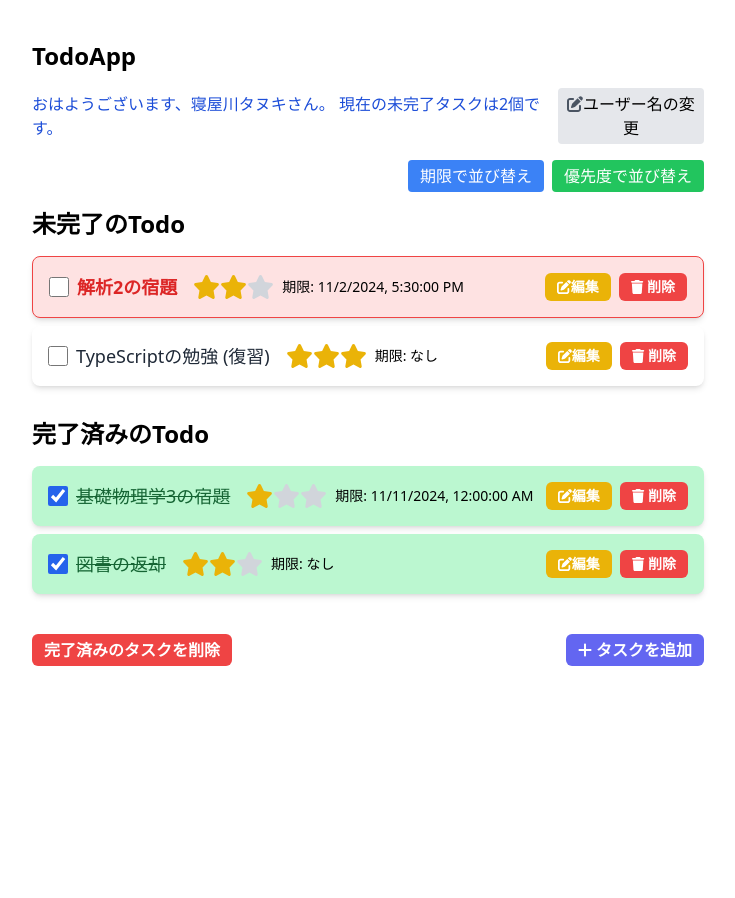
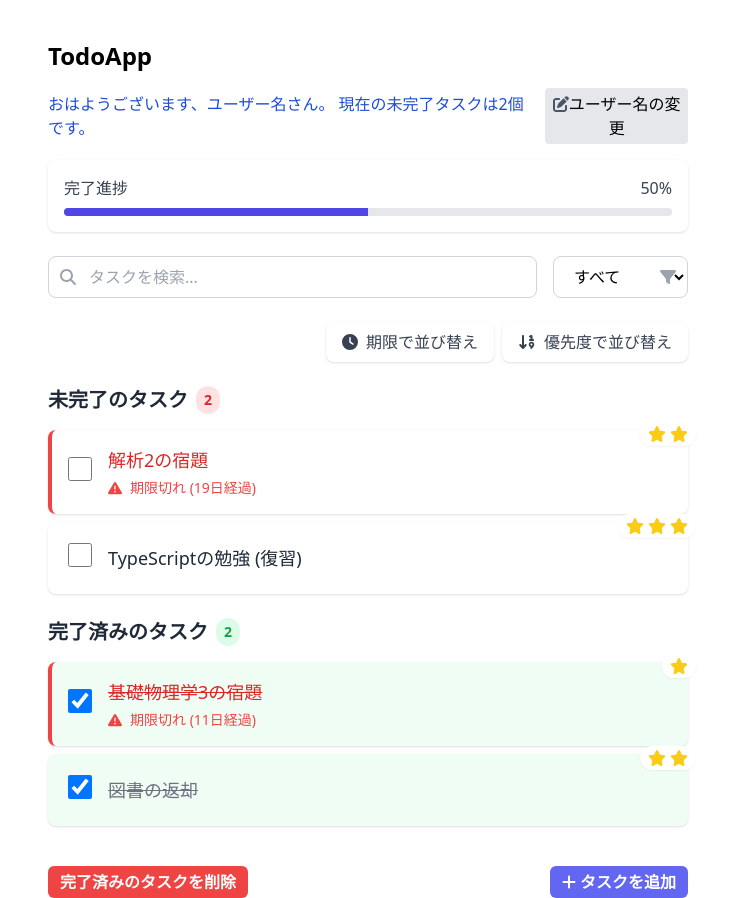
Before and after one commit to s-ao213/react-todo-app, a React (Vite) app: page / in a window 1280 px wide. Shown: the whole page, without its empty margins (272-1007 px from the left). Before the commit the page ends 800 px from the top, so only its background shows below. Built offline with nearby package versions, Linux system fonts and the light colour scheme.

Commit message:
update App.tsx, TodoItem.tsx, TodoList.tsx and tailwind.config.js

```diff
--- a/src/App.tsx
+++ b/src/App.tsx
@@ -11,7 +11,7 @@ import Modal from "./Modal";
 const App = () => {
   const [todos, setTodos] = useState<Todo[]>([]);
   const [initialized, setInitialized] = useState(false);
-  const [userName, setUserName] = useState("寝屋川タヌキ"); // ユーザー名の状態
+  const [userName, setUserName] = useState("ユーザー名"); // ユーザー名の状態
   const [isEditingName, setIsEditingName] = useState(false); // 名前編集モードの状態
   const todoLocalStorageKey = "TodoApp";
   const userNameKey = "TodoAppUserName"; // ユーザー名用のキー
@@ -115,7 +115,6 @@ const App = () => {
   const [sortBy, setSortBy] = useState<"deadline" | "priority" | null>(null); // 並び替え状態
 
   // 未完了のタスクを並び替える関数
-  // getSortedTodos関数を修正
   const getSortedTodos = (todos: Todo[]) => {
     if (sortBy === "deadline") {
       return todos.sort(
@@ -131,7 +130,8 @@ const App = () => {
   };
 
   return (
-    <div className="mx-4 mt-10 max-w-2xl md:mx-auto">
+    <div className="xs:px-2 mx-4 mt-10 w-full max-w-2xl sm:px-4 md:mx-auto">
+      {" "}
       <h1 className="mb-4 text-2xl font-bold">TodoApp</h1>
       <div className="mb-4">
         <div className="flex items-center">
@@ -175,7 +175,6 @@ const App = () => {
         onEdit={handleEditTodo}
         setSortBy={setSortBy}
       />
-
       <div className="mt-5 flex justify-between">
         <button
           type="button"
@@ -193,7 +192,6 @@ const App = () => {
           タスクを追加
         </button>
       </div>
-
       {/* モーダルコンポーネントの追加 */}
       <Modal
         isOpen={isModalOpen}
--- a/src/Modal.tsx
+++ b/src/Modal.tsx
@@ -4,7 +4,7 @@ import "react-datepicker/dist/react-datepicker.css";
 import { ja } from "date-fns/locale";
 import { FontAwesomeIcon } from "@fortawesome/react-fontawesome";
 import { faStar as faStarSolid } from "@fortawesome/free-solid-svg-icons";
-import { Todo } from "./types"; // Todo型をtypesからインポート
+import { Todo } from "./types";
 
 type ModalProps = {
   isOpen: boolean;
@@ -113,7 +113,7 @@ const Modal: React.FC<ModalProps> = ({
                 key={value}
                 onClick={() => setNewTodoPriority(value)}
                 className={`transition-colors duration-200 focus:outline-none ${
-                  newTodoPriority >= value ? "text-yellow-500" : "text-gray-400" // 未選択時を薄いグレーに変更
+                  newTodoPriority >= value ? "text-yellow-500" : "text-gray-400"
                 }`}
               >
                 <FontAwesomeIcon
--- a/src/TodoItem.tsx
+++ b/src/TodoItem.tsx
@@ -3,70 +3,120 @@ import { FontAwesomeIcon } from "@fortawesome/react-fontawesome";
 import {
   faTrash,
   faEdit,
-  faStar as faStarSolid,
+  faStar,
+  faClock,
+  faExclamationTriangle,
 } from "@fortawesome/free-solid-svg-icons";
-import { Todo } from "./types"; // こちらのインポートが必要
+import { Todo } from "./types";
 
 type Props = {
   todo: Todo;
   updateIsDone: (id: string, value: boolean) => void;
   remove: (id: string) => void;
-  onEdit: (todo: Todo) => void; // onEditをPropsに追加
+  onEdit: (todo: Todo) => void;
 };
 
-const TodoItem = ({ todo, updateIsDone, remove, onEdit }: Props) => {
-  // onEditを引数に追加
+const TodoItem: React.FC<Props> = ({ todo, updateIsDone, remove, onEdit }) => {
   const isOverdue = todo.deadline && new Date(todo.deadline) < new Date();
+  const deadlineDate = todo.deadline ? new Date(todo.deadline) : null;
+  const timeLeft = deadlineDate
+    ? deadlineDate.getTime() - new Date().getTime()
+    : null;
+  const daysLeft = timeLeft
+    ? Math.ceil(timeLeft / (1000 * 60 * 60 * 24))
+    : null;
+  const isUrgent = daysLeft !== null && daysLeft <= 3 && !todo.isDone;
 
   return (
     <div
-      className={`mb-2 flex items-center justify-between rounded-lg p-4 shadow-md transition-shadow duration-200 hover:shadow-lg ${todo.isDone ? "bg-green-200" : isOverdue ? "border border-red-500 bg-red-100" : "bg-white"}`}
+      className={`
+        group relative flex items-center rounded-lg p-4 shadow
+        transition-all duration-300
+        hover:-translate-y-1 hover:shadow-lg
+        ${todo.isDone ? "bg-green-50" : "bg-white"}
+        ${isOverdue ? "border-l-4 border-red-500" : isUrgent ? "border-l-4 border-yellow-500" : "border-l-4 border-transparent"}
+        mobile:flex-col mobile:items-start mobile:space-y-2
+      `}
     >
-      <div className="flex items-center">
+      <div className="absolute -right-2 -top-2 flex space-x-1 rounded-full bg-white px-2 py-1 shadow-sm mobile:relative mobile:mb-2 mobile:self-end">
+        {[...Array(todo.priority)].map((_, i) => (
+          <FontAwesomeIcon key={i} icon={faStar} className="text-yellow-400" />
+        ))}
+      </div>
+
+      <div className="flex w-full items-center space-x-4 mobile:w-full mobile:flex-col mobile:space-x-0 mobile:space-y-2">
+        {/* チェックボックス */}
+        <div className="relative mobile:self-start">
           <input
             type="checkbox"
             checked={todo.isDone}
             onChange={(e) => updateIsDone(String(todo.id), e.target.checked)}
-          className="mr-2 size-5 cursor-pointer accent-blue-600"
+            className="size-6 cursor-pointer rounded-full border-2
+              transition-colors duration-200 focus:ring-2
+              focus:ring-indigo-500 mobile:size-5"
+          />
+        </div>
+
+        {/* タスク詳細 */}
+        <div className="grow mobile:w-full">
+          <p
+            className={`text-lg font-medium
+              transition-all duration-200 mobile:text-base
+              ${todo.isDone ? "text-gray-500 line-through" : "text-gray-800"}
+              ${isOverdue ? "text-red-600" : ""}
+            `}
+          >
+            {todo.name}
+          </p>
+
+          {deadlineDate && (
+            <div className="mt-1 flex items-center space-x-2 text-sm mobile:text-xs">
+              <FontAwesomeIcon
+                icon={isOverdue ? faExclamationTriangle : faClock}
+                className={`mobile:text-sm ${isOverdue ? "text-red-500" : "text-gray-400"}`}
               />
               <span
-          className={`text-lg ${todo.isDone ? "text-green-800 line-through" : isOverdue ? "font-bold text-red-600" : "text-gray-800"}`}
+                className={`
+      ${isOverdue ? "text-red-500" : isUrgent ? "text-yellow-600" : "text-gray-500"}
+    `}
               >
-          {todo.name}
+                {isOverdue && daysLeft !== null
+                  ? `期限切れ (${Math.abs(daysLeft)}日経過)`
+                  : daysLeft !== null
+                    ? `残り${daysLeft}日`
+                    : "期限なし"}
               </span>
-
-        <div className="ml-4 flex">
-          {[1, 2, 3].map((value) => (
-            <FontAwesomeIcon
-              key={value}
-              icon={faStarSolid}
-              className={`${
-                todo.priority >= value ? "text-yellow-500" : "text-gray-300"
-              } transition-colors duration-200`}
-              style={{ fontSize: "24px" }}
-            />
-          ))}
+            </div>
+          )}
         </div>
 
-        <span className="ml-2 text-sm">
-          期限:{" "}
-          {todo.deadline ? new Date(todo.deadline).toLocaleString() : "なし"}
-        </span>
-      </div>
+        {/* アクションボタン - モバイル時に常に表示 */}
+        <div
+          className="
+          flex space-x-2
+          opacity-0 transition-opacity duration-200
+          group-hover:opacity-100 mobile:w-full mobile:justify-end mobile:opacity-100"
+        >
           <button
             onClick={() => onEdit(todo)}
-        className="ml-auto flex items-center rounded-md bg-yellow-500 px-3 py-1 text-sm font-bold text-white transition duration-200 hover:bg-yellow-600"
+            className=" rounded-full bg-indigo-100 p-2
+              text-indigo-600 transition-colors hover:bg-indigo-200 mobile:p-1.5
+              mobile:text-sm"
+            title="編集"
           >
             <FontAwesomeIcon icon={faEdit} />
-        編集
           </button>
           <button
             onClick={() => remove(String(todo.id))}
-        className="ml-2 flex items-center rounded-md bg-red-500 px-3 py-1 text-sm font-bold text-white transition duration-200 hover:bg-red-600"
+            className="rounded-full bg-red-100 p-2
+              text-red-600 transition-colors hover:bg-red-200 mobile:p-1.5
+              mobile:text-sm"
+            title="削除"
           >
-        <FontAwesomeIcon icon={faTrash} className="mr-1" />
-        削除
+            <FontAwesomeIcon icon={faTrash} />
           </button>
+        </div>
+      </div>
     </div>
   );
 };
--- a/src/TodoList.tsx
+++ b/src/TodoList.tsx
@@ -1,68 +1,195 @@
-import React from "react";
+import React, { useState } from "react";
+import { Todo } from "./types";
 import TodoItem from "./TodoItem";
-import { Todo } from "./types";
+import { FontAwesomeIcon } from "@fortawesome/react-fontawesome";
+import {
+  faSort,
+  faSortNumericDown,
+  faClock,
+  faSearch,
+  faFilter,
+} from "@fortawesome/free-solid-svg-icons";
 
 type Props = {
   todos: Todo[];
   updateIsDone: (id: string, value: boolean) => void;
   remove: (id: string) => void;
   onEdit: (todo: Todo) => void;
-  setSortBy: (sortBy: "deadline" | "priority") => void; // 並び替え用プロップを受け取る
+  setSortBy: (sortBy: "deadline" | "priority" | null) => void;
 };
 
-const TodoList = ({
+const TodoList: React.FC<Props> = ({
   todos,
   updateIsDone,
   remove,
   onEdit,
   setSortBy,
-}: Props) => {
-  const incompleteTodos = todos.filter((todo) => !todo.isDone);
-  const completedTodos = todos.filter((todo) => todo.isDone);
+}) => {
+  const [searchTerm, setSearchTerm] = useState("");
+  const [filterStatus, setFilterStatus] = useState<
+    "all" | "active" | "completed"
+  >("all");
+
+  const filteredTodos = todos.filter((todo) => {
+    const matchesSearch = todo.name
+      .toLowerCase()
+      .includes(searchTerm.toLowerCase());
+    const matchesFilter =
+      filterStatus === "all"
+        ? true
+        : filterStatus === "completed"
+          ? todo.isDone
+          : !todo.isDone;
+    return matchesSearch && matchesFilter;
+  });
+
+  const incompleteTodos = filteredTodos.filter((todo) => !todo.isDone);
+  const completedTodos = filteredTodos.filter((todo) => todo.isDone);
+
+  const calculateProgress = () => {
+    if (todos.length === 0) return 0;
+    return Math.round((completedTodos.length / todos.length) * 100);
+  };
 
   return (
-    <div>
-      {/* 並び替えボタン */}
-      <div className="mb-4 flex justify-end space-x-2">
+    <div className="space-y-6">
+      <div className="rounded-lg bg-white p-4 shadow mobile:p-3">
+        <div className="mb-2 flex justify-between mobile:flex-col mobile:space-y-1">
+          <span className="font-medium text-gray-700 mobile:text-sm">
+            完了進捗
+          </span>
+          <span className="font-medium text-gray-700 mobile:text-base">
+            {calculateProgress()}%
+          </span>
+        </div>
+        <div className="h-2 w-full overflow-hidden rounded-full bg-gray-200">
+          <div
+            className="h-full bg-indigo-600 transition-all duration-500"
+            style={{ width: `${calculateProgress()}%` }}
+          />
+        </div>
+      </div>
+
+      <div className="flex space-x-4 mobile:flex-col mobile:space-x-0 mobile:space-y-3">
+        <div className="relative grow mobile:w-full">
+          <FontAwesomeIcon
+            icon={faSearch}
+            className="absolute left-3 top-1/2 -translate-y-1/2 text-gray-400 mobile:left-2"
+          />
+          <input
+            type="text"
+            placeholder="タスクを検索..."
+            value={searchTerm}
+            onChange={(e) => setSearchTerm(e.target.value)}
+            className="w-full rounded-lg border border-gray-300 py-2
+              pl-10 pr-4 focus:border-indigo-500 focus:outline-none mobile:py-1.5
+              mobile:pl-8 mobile:text-sm"
+          />
+        </div>
+
+        <div className="relative mobile:w-full">
+          <select
+            value={filterStatus}
+            onChange={(e) =>
+              setFilterStatus(e.target.value as "all" | "active" | "completed")
+            }
+            className=" w-full rounded-lg border border-gray-300 bg-white px-4
+              py-2 pr-8 focus:border-indigo-500 focus:outline-none
+              mobile:py-1.5 mobile:text-sm"
+          >
+            <option value="all">すべて</option>
+            <option value="active">未完了</option>
+            <option value="completed">完了済み</option>
+          </select>
+          <FontAwesomeIcon
+            icon={faFilter}
+            className="pointer-events-none absolute right-3 top-1/2 -translate-y-1/2 text-gray-400 mobile:right-2"
+          />
+        </div>
+      </div>
+
+      <div className="flex justify-end space-x-2 mobile:flex-col mobile:space-x-0 mobile:space-y-2">
         <button
           onClick={() => setSortBy("deadline")}
-          className="rounded bg-blue-500 px-3 py-1 text-white hover:bg-blue-600"
+          className="flex items-center space-x-2 rounded-lg bg-white
+            px-4 py-2 text-gray-700 shadow transition-all
+            hover:bg-gray-50 mobile:px-3 mobile:py-1.5 mobile:text-sm"
         >
-          期限で並び替え
+          <FontAwesomeIcon icon={faClock} className="mobile:text-sm" />
+          <span>期限で並び替え</span>
         </button>
         <button
           onClick={() => setSortBy("priority")}
-          className="rounded bg-green-500 px-3 py-1 text-white hover:bg-green-600"
+          className="flex items-center space-x-2 rounded-lg bg-white
+            px-4 py-2 text-gray-700 shadow transition-all
+            hover:bg-gray-50 mobile:px-3 mobile:py-1.5 mobile:text-sm"
         >
-          優先度で並び替え
+          <FontAwesomeIcon
+            icon={faSortNumericDown}
+            className="mobile:text-sm"
+          />
+          <span>優先度で並び替え</span>
         </button>
       </div>
 
-      <h2 className="mb-4 text-2xl font-bold">未完了のTodo</h2>
+      {incompleteTodos.length > 0 && (
         <div>
+          <h2 className="mb-4 flex items-center text-xl font-bold text-gray-800">
+            未完了のタスク
+            <span className="ml-2 rounded-full bg-red-100 px-2 py-1 text-sm text-red-600">
+              {incompleteTodos.length}
+            </span>
+          </h2>
+          <div className="space-y-2">
             {incompleteTodos.map((todo) => (
               <TodoItem
                 key={todo.id}
                 todo={todo}
                 updateIsDone={updateIsDone}
                 remove={remove}
-            onEdit={onEdit} // onEdit を追加
+                onEdit={onEdit}
               />
             ))}
           </div>
+        </div>
+      )}
 
-      <h2 className="mb-4 mt-8 text-2xl font-bold">完了済みのTodo</h2>
+      {completedTodos.length > 0 && (
         <div>
+          <h2 className="mb-4 flex items-center text-xl font-bold text-gray-800">
+            完了済みのタスク
+            <span className="ml-2 rounded-full bg-green-100 px-2 py-1 text-sm text-green-600">
+              {completedTodos.length}
+            </span>
+          </h2>
+          <div className="space-y-2">
             {completedTodos.map((todo) => (
               <TodoItem
                 key={todo.id}
                 todo={todo}
                 updateIsDone={updateIsDone}
                 remove={remove}
-            onEdit={onEdit} // onEdit を追加
+                onEdit={onEdit}
               />
             ))}
           </div>
+        </div>
+      )}
+
+      {filteredTodos.length === 0 && (
+        <div className="flex flex-col items-center justify-center rounded-lg bg-gray-50 py-12">
+          <div className="text-center">
+            <p className="text-lg font-medium text-gray-600">
+              タスクが見つかりません
+            </p>
+            <p className="mt-1 text-sm text-gray-500">
+              {searchTerm
+                ? "検索条件を変更してみてください"
+                : "新しいタスクを追加してみましょう"}
+            </p>
+          </div>
+        </div>
+      )}
     </div>
   );
 };
--- a/tailwind.config.js
+++ b/tailwind.config.js
@@ -1,8 +1,15 @@
 /** @type {import('tailwindcss').Config} */
 export default {
-    content: ["./index.html", "./src/**/*.{js,ts,jsx,tsx}"],
-    theme: {
-      extend: {},
+  content: ["./index.html", "./src/**/*.{js,ts,jsx,tsx}"],
+  theme: {
+    extend: {},
+  },
+  plugins: [],
+  theme: {
+    extend: {
+      screens: {
+        mobile: { max: "640px" }, // 640px以下をモバイルとみなす
+      },
     },
-    plugins: [],
-  };
+  },
+};
```
Lines whose indentation alone changed are shown as unchanged.
